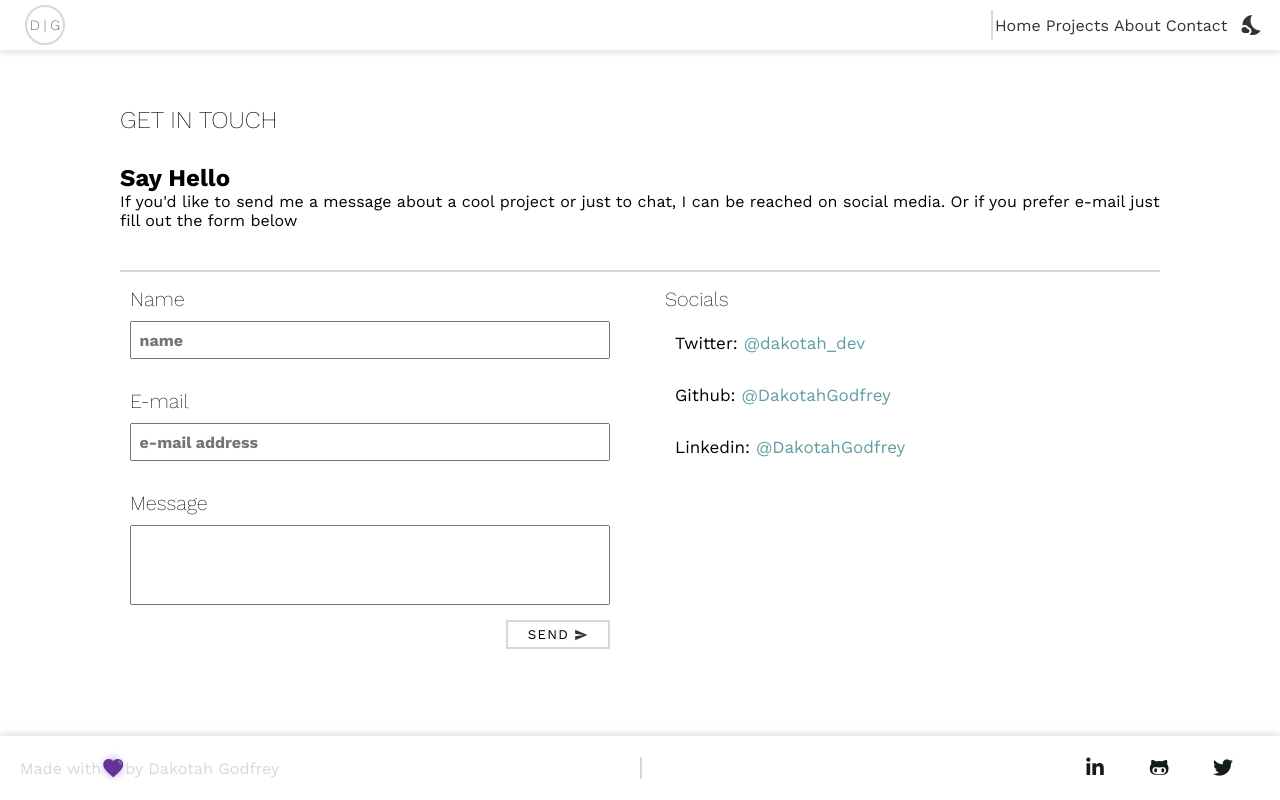
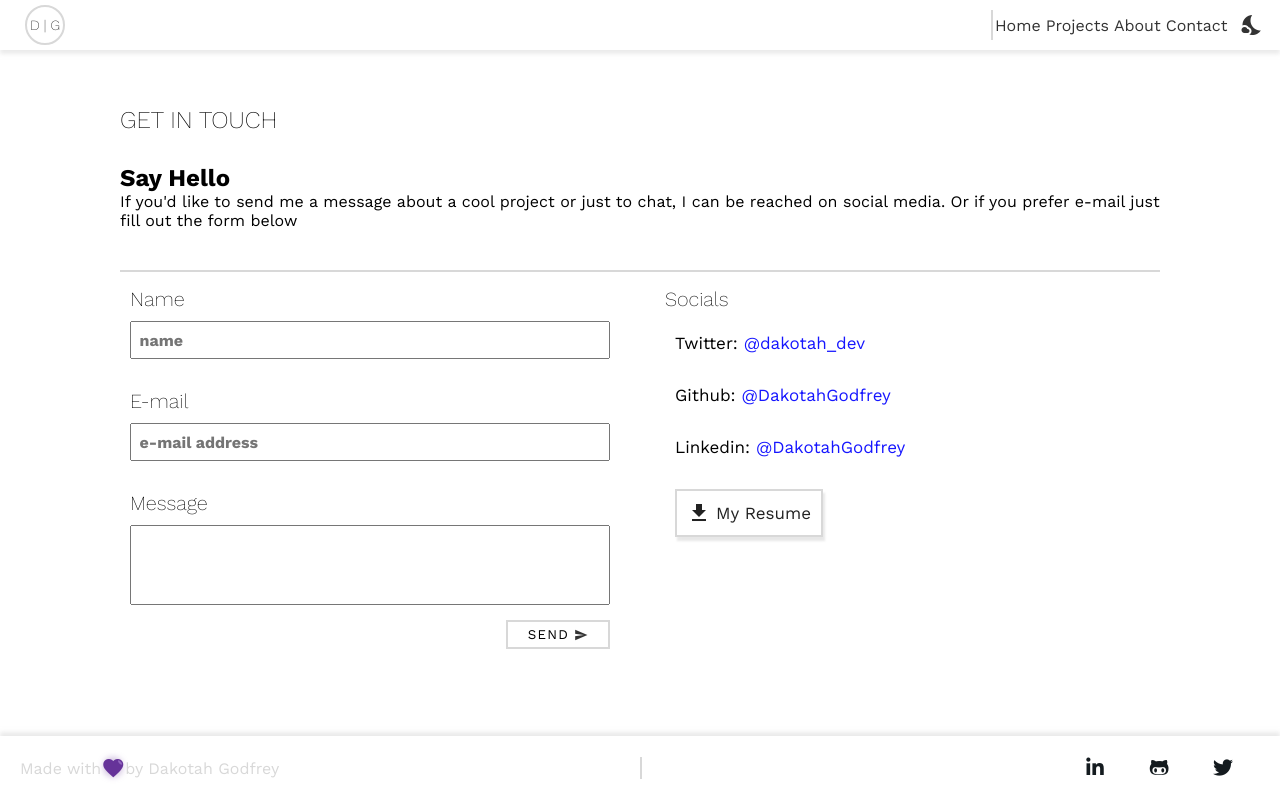
Before and after one commit to DakotahGodfrey/profile_site, a React (Create React App) app: page /contact in a window 1280 px wide. Built offline with nearby package versions, Linux system fonts and the light colour scheme.

Commit message:
added resume download button

```diff
--- a/src/assets/scss/_about.scss
+++ b/src/assets/scss/_about.scss
@@ -10,7 +10,7 @@
     }
     .about-section {
       a {
-        color: cadetblue;
+        color: $link-dark-color;
         &:hover {
           background-color: royalblue;
           color: #eee;
--- a/src/assets/scss/_config.scss
+++ b/src/assets/scss/_config.scss
@@ -42,3 +42,5 @@ $tex-light-grey-color: #555;
 // light
 $site-light-color: #fefefe;
 $site-medium-light-color: #d8d8d8;
+$link-dark-color: #0ecbfa;
+$link-light-color: #1616ff;
--- a/src/assets/scss/_contact.scss
+++ b/src/assets/scss/_contact.scss
@@ -14,7 +14,7 @@
   }
   .contact-section {
     a {
-      color: #5f9ea0;
+      color: $link-light-color;
       &:hover {
         background-color: royalblue;
         color: #eee;
@@ -24,12 +24,29 @@
         outline: dashed #222;
       }
     }
+    .cta-link {
+      padding: 1rem;
+      border: $site-medium-light-color 2px solid;
+      box-shadow: 2px 4px 2px
+        rgba($color: $site-medium-light-color, $alpha: 0.6);
+      color: #222;
+      transition: all 0.5s ease-out;
+      display: flex;
+      width: max-content;
+      align-items: center;
+      gap: 0.5rem;
+    }
   }
   &.dark {
     background-color: $text-dark-color;
     color: #fff;
+
     .contact-section {
+      .cta-link {
+        color: #eee;
+      }
       a {
+        color: $link-dark-color;
         &:hover {
           background-color: royalblue;
           color: #eee;
@@ -39,7 +56,8 @@
           outline: dashed #fff;
         }
       }
-      input {
+      input,
+      textarea {
         background-color: $site-medium-light-color;
       }
       button[type="submit"] {
--- a/src/assets/scss/_projects.scss
+++ b/src/assets/scss/_projects.scss
@@ -23,7 +23,7 @@
     max-width: 1200px;
     margin: 0 auto;
     a {
-      color: #5f9ea0;
+      color: $link-light-color;
     }
     .project-container {
       display: grid;
--- a/src/components/pages/contact/Contact.jsx
+++ b/src/components/pages/contact/Contact.jsx
@@ -3,6 +3,7 @@ import Navbar from "../../layout/navbar/Navbar";
 import Footer from "../../layout/footer/Footer";
 import { useSelector } from "react-redux";
 import { selectPages } from "../pagesSlice";
+import Resume from "../../../assets/Dakotah_Godfrey_Resume.pdf";
 const Contact = () => {
   const pages = useSelector(selectPages);
   const { darkMode } = pages;
@@ -102,6 +103,19 @@ const Contact = () => {
                   </a>
                 </span>
               </li>
+              <li>
+                <a
+                  href={Resume}
+                  aria-label="download my resume"
+                  className="cta-link"
+                  download
+                >
+                  <i className="material-icons" aria-hidden="true">
+                    file_download
+                  </i>
+                  My Resume
+                </a>
+              </li>
             </ul>
           </div>
         </section>
```
Also changed, not shown: 1 other file (tests, documents, lock files or other folders).
